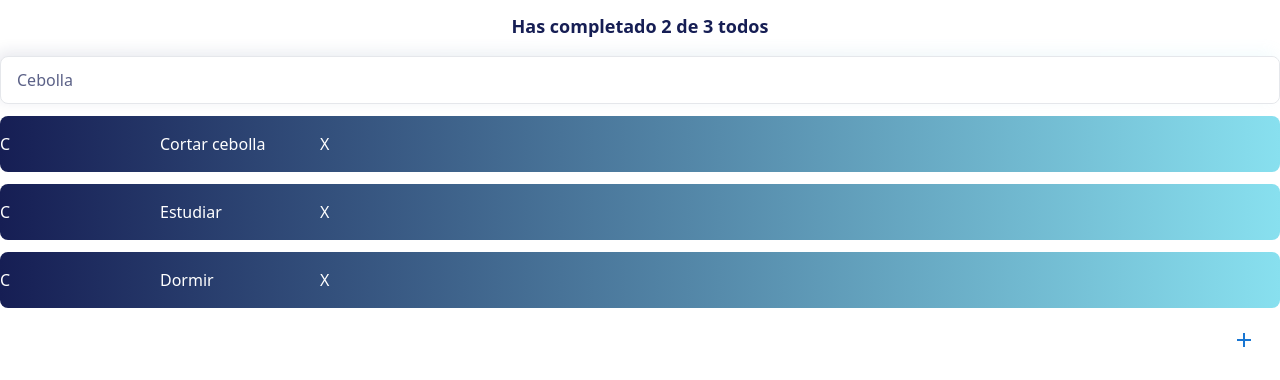
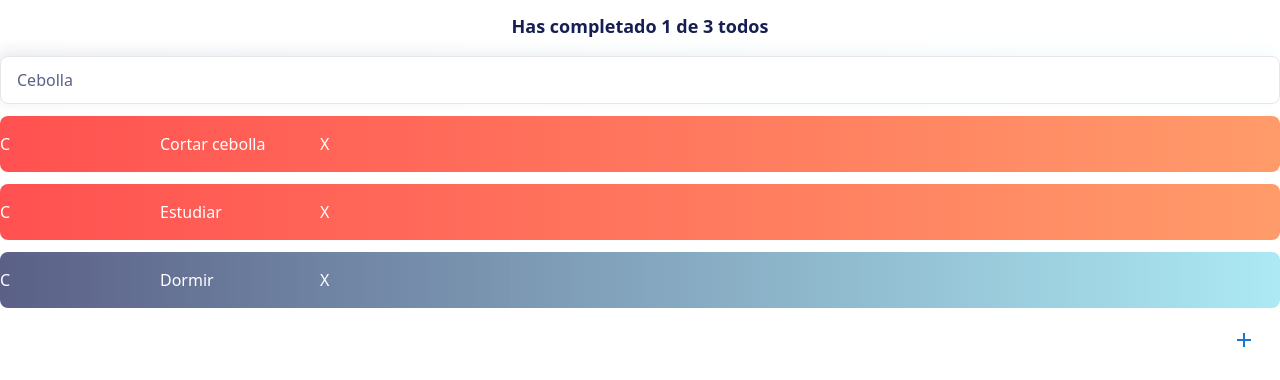
Before and after one commit to JosephMSS/Curso-de-Introducci-n-a-React.js, a React (Vite) app: page / in a window 1280 px wide. Shown: the top 380 px of the page. Built offline with nearby package versions, Linux system fonts and the light colour scheme.

Commit message:
Contando y buscando TODOs

```diff
--- a/src/App.jsx
+++ b/src/App.jsx
@@ -1,8 +1,10 @@
+import { useState } from "react";
 import { CreateTodoButton } from "./CreateTodoButtom";
 import { TodoCounter } from "./TodoCounter";
 import { TodoItem } from "./TodoItem";
 import { TodoList } from "./TodoList";
 import { TodoSearch } from "./TodoSearch";
+
 const randomId = () => {
   return (
     Math.random().toString(36).substring(2, 15) +
@@ -16,20 +18,42 @@ const createTodo = ({ text, completed = false }) => {
     completed,
   };
 };
-const todoList = [
+const defaultTodoList = [
   createTodo({ text: "Cortar cebolla" }),
   createTodo({ text: "Estudiar" }),
-  createTodo({ text: "Dormir" }),
+  createTodo({ text: "Dormir", completed: true }),
 ];
+function App() {
+  const [searchValue, setSearchValue] = useState("");
+  const [todos, setTodos] = useState(defaultTodoList);
 
-function App() {
+  const completedTodos = todos.filter((todo) => !!todo.completed).length;
+  const totalTodos = todos.length;
+
+  let searchedTodos = [];
+  if (!searchValue.length >= 1) {
+    searchedTodos = todos;
+  } else {
+    searchedTodos = todos.filter((todo) => {
+      const todoText = todo.text.toLocaleLowerCase();
+      const searchText = searchValue.toLocaleLowerCase();
+      return todoText.includes(searchText);
+    });
+  }
   return (
     <>
-      <TodoCounter />
-      <TodoSearch />
+      <TodoCounter total={totalTodos} completed={completedTodos} />
+      <TodoSearch searchValue={searchValue} setSearchValue={setSearchValue} />
       <TodoList>
-        {todoList.map((todo) => {
-          return <TodoItem text={todo.text} id={todo.id} key={todo.id} />;
+        {searchedTodos.map((todo) => {
+          return (
+            <TodoItem
+              text={todo.text}
+              id={todo.id}
+              completed={todo.completed}
+              key={todo.id}
+            />
+          );
         })}
       </TodoList>
       <CreateTodoButton />
--- a/src/TodoCounter.jsx
+++ b/src/TodoCounter.jsx
@@ -1,6 +1,6 @@
 import React from "react";
 
-export function TodoCounter(props) {
+export function TodoCounter({ total, completed }) {
   return (
     <>
       <h1
@@ -14,7 +14,7 @@ export function TodoCounter(props) {
             font-poppins font-semibold
             sm:text-lg"
       >
-        Has completado 2 de 3 todos
+        Has completado {completed} de {total} todos
       </h1>
     </>
   );
--- a/src/TodoItem.jsx
+++ b/src/TodoItem.jsx
@@ -1,5 +1,5 @@
 import React from "react";
-export function TodoItem(props) {
+export function TodoItem({ text, completed }) {
   const onComplete = (event) => {
     event.preventDefault;
     alert("Todo Completado!");
@@ -10,17 +10,17 @@ export function TodoItem(props) {
   };
   return (
     <li
-      className="grid  grid-cols-8 my-3
+      className={`grid  grid-cols-8 my-3
     items-center
     text-white font-poppins font-medium
     h-14 rounded-lg
     bg-gradient-to-r
-    from-primary
-    to-quaternary
-    "
+    ${completed ? "from-primary" : "from-secondary"}
+    ${completed ? "to-quaternary" : "to-tertiary"}
+    ${completed ? "opacity-70" : "opacity-100"}`}
     >
       <span onClick={onComplete}>C</span>
-      <p>{props.text}</p>
+      <p>{text}</p>
       <span onClick={onDelete}>X</span>
     </li>
   );
--- a/src/TodoSearch.jsx
+++ b/src/TodoSearch.jsx
@@ -1,6 +1,4 @@
-import { useState } from "react";
-export function TodoSearch(props) {
-  const [searchValue, setSearchValue] = useState("");
+export function TodoSearch({ searchValue, setSearchValue }) {
   const onSearchValueChange = (event) => {
     const { value } = event.target;
     setSearchValue(value);
@@ -19,7 +17,7 @@ export function TodoSearch(props) {
           className="ml-2 py-3 pl-2 h-full w-full rounded-lg placeholder-primary placeholder-opacity-70 focus:outline-none focus:ring focus:ring-inset focus:border-quaternary "
           type="text"
           placeholder="Cebolla"
-          value={searchValue}//React pide que los el valor del input este conectados al estado
+          value={searchValue} //React pide que los el valor del input este conectados al estado
           onChange={onSearchValueChange}
         />
         <p>{searchValue}</p>
```
